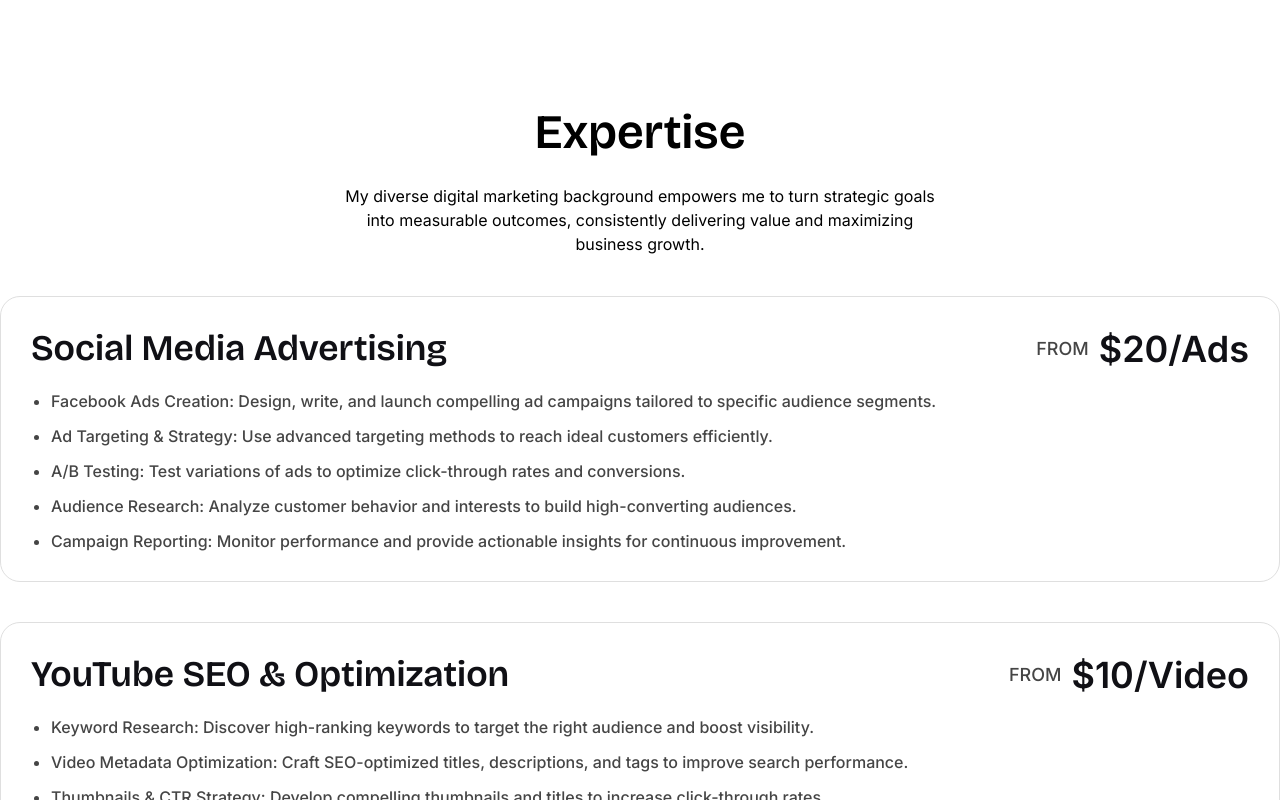
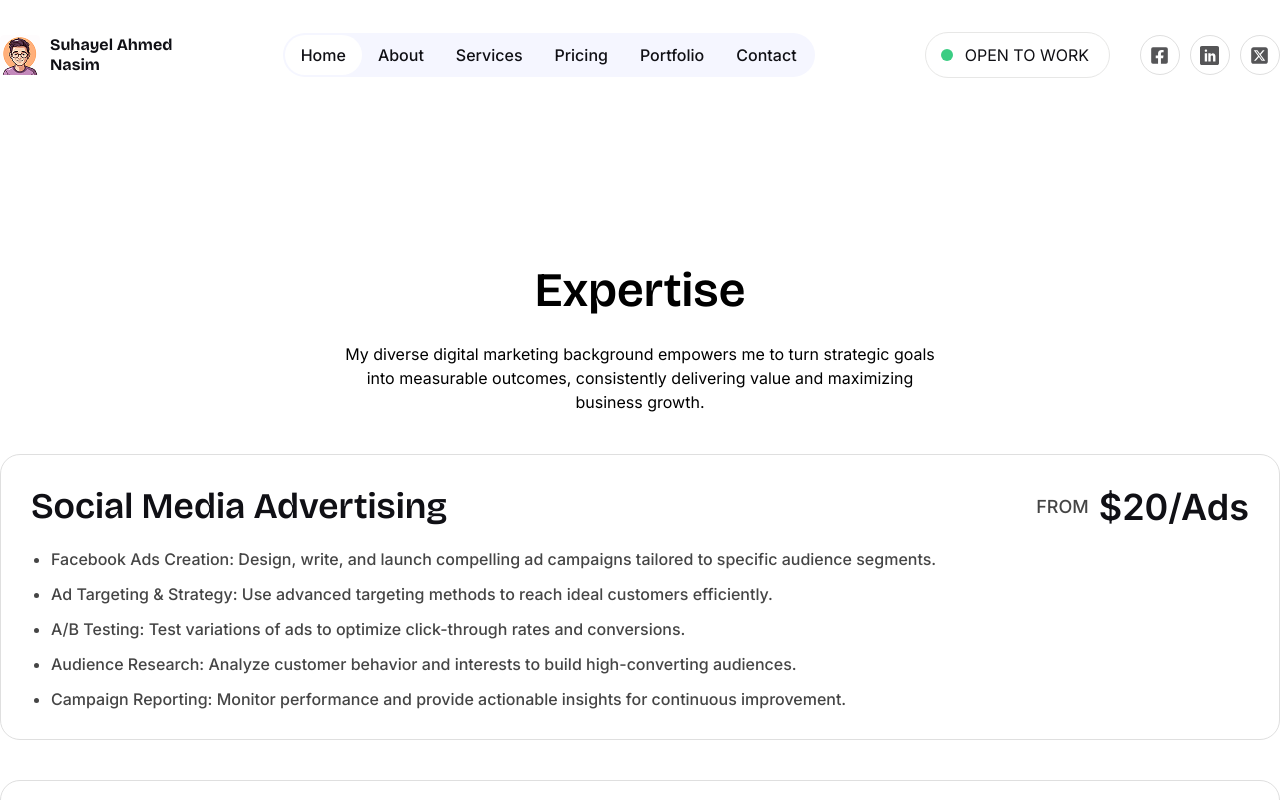
Before and after one commit to itsdevelopershakil/freelancer-mahim, a Next.js app: page / in a window 1280 px wide. Shown: the top 800 px of the page. Built offline with nearby package versions, Linux system fonts and the light colour scheme.

Commit message:
header added

```diff
--- a/src/app/globals.css
+++ b/src/app/globals.css
@@ -16,6 +16,10 @@ h4,
 h5,
 h6 {
   font-family: var(--font-bricolage), sans-serif;
+}
+
+button {
+  cursor: pointer;
 }
 
 .max-width {
--- a/src/app/page.tsx
+++ b/src/app/page.tsx
@@ -1,13 +1,15 @@
 import Expertise from "@/components/Expertise";
 import Gallery from "@/components/Gallery";
 import Footer from "@/components/partials/Footer";
+import Header from "@/components/partials/Header";
 import Portfolio from "@/components/Portfolio";
 import TestimonialCard from "@/components/TestimonialCard";
 
 export default function Home() {
   return (
     <>
-      <section className="py-20 sm:py-[100px]">
+      <Header />
+      <section className="py-20 sm:py-[100px]" id="pricing">
         <div className="max-width">
           <h1 className="font-semibold text-2xl sm:text-3xl lg:text-5xl leading-[64px] text-center">
             Expertise
@@ -21,7 +23,7 @@ export default function Home() {
           <Expertise />
         </div>
       </section>
-      <section className="py-20 bg-[#101015]">
+      <section className="py-20 bg-[#101015]" id="portfolio">
         <div className="max-width">
           <h1 className="text-white font-semibold text-2xl sm:text-3xl lg:text-5xl leading-[64px] text-center">
             My Recent Projects
--- /dev/null
+++ b/src/components/Social.tsx
@@ -0,0 +1,45 @@
+import Link from "next/link";
+import { FaFacebookSquare } from "react-icons/fa";
+import { FaSquareXTwitter } from "react-icons/fa6";
+import { ImLinkedin } from "react-icons/im";
+
+const Social = () => {
+  const socialLinks = [
+    {
+      id: 1,
+      icon: (
+        <FaFacebookSquare className="text-[19px] text-[rgba(43,43,45,0.80)] group-hover:text-[#2B2B2D] duration-300" />
+      ),
+      url: "",
+    },
+    {
+      id: 2,
+      icon: (
+        <ImLinkedin className="text-[19px] text-[rgba(43,43,45,0.80)] group-hover:text-[#2B2B2D] duration-300" />
+      ),
+      url: "",
+    },
+    {
+      id: 3,
+      icon: (
+        <FaSquareXTwitter className="text-[19px] text-[rgba(43,43,45,0.80)] group-hover:text-[#2B2B2D] duration-300" />
+      ),
+      url: "",
+    },
+  ];
+  return (
+    <div className="flex items-center gap-2.5">
+      {socialLinks.map((item, i) => (
+        <Link
+          key={i}
+          href={item.url}
+          className="size-10 rounded-full border border-[rgba(43,43,45,0.15)] flex items-center justify-center hover:border-[#2B2B2D] group duration-300"
+        >
+          {item.icon}
+        </Link>
+      ))}
+    </div>
+  );
+};
+
+export default Social;
--- a/src/components/partials/Footer.tsx
+++ b/src/components/partials/Footer.tsx
@@ -4,7 +4,7 @@ import Link from "next/link";
 
 const Footer = () => {
   return (
-    <div className="bg-[#101015] py-20">
+    <div className="bg-[#101015] py-20" id="contact">
       <div className="max-width text-center relative">
         <Image
           src={VectorImg}
--- /dev/null
+++ b/src/components/partials/Header.tsx
@@ -0,0 +1,33 @@
+import Logo from "@/assets/images/logo.png";
+import Image from "next/image";
+import Social from "../Social";
+import NavLinks from "./NavLinks";
+
+const Header = () => {
+  return (
+    <header className="mt-8 mb-20">
+      <div className="max-width">
+        <nav className="flex items-center justify-between gap-[30px]">
+          <div className="flex items-center gap-2.5 shrink-0">
+            <Image
+              src={Logo}
+              alt="Logo"
+              className="w-10 shrink-0 object-contain"
+            />
+            <h1 className="font-bold text-[#101015] leading-5">
+              Suhayel Ahmed <br /> Nasim
+            </h1>
+          </div>
+          <NavLinks />
+          <div className="flex items-center gap-3 border border-[#E7E7E6] pl-[15px] pr-5 py-2.5 rounded-[30px] cursor-pointer select-none">
+            <span className="bg-[#3BCD83] size-3 rounded-full shrink-0"></span>
+            <p className="text-[#101015]">OPEN TO WORK</p>
+          </div>
+          <Social />
+        </nav>
+      </div>
+    </header>
+  );
+};
+
+export default Header;
--- /dev/null
+++ b/src/components/partials/NavLinks.tsx
@@ -0,0 +1,42 @@
+"use client";
+
+import { useState } from "react";
+
+const sections = [
+  { label: "Home", id: "home" },
+  { label: "About", id: "about" },
+  { label: "Services", id: "services" },
+  { label: "Pricing", id: "pricing" },
+  { label: "Portfolio", id: "portfolio" },
+  { label: "Contact", id: "contact" },
+];
+
+const NavLinks = () => {
+  const [activeTab, setActiveTab] = useState("home");
+  const handleClick = (id: string) => {
+    setActiveTab(id);
+
+    const el = document.getElementById(id);
+    if (el) {
+      el.scrollIntoView({ behavior: "smooth", block: "start" });
+    }
+  };
+  return (
+    <div className="flex items-center bg-[#F5F6FF] rounded-[30px] p-[2px] mx-auto">
+      {sections.map((section) => (
+        <button
+          key={section.id}
+          type="button"
+          onClick={() => handleClick(section.id)}
+          className={`rounded-[20px] px-4 py-2 font-medium text-[#101015] transition ${
+            activeTab === section.id ? "bg-white" : "bg-transparent"
+          }`}
+        >
+          {section.label}
+        </button>
+      ))}
+    </div>
+  );
+};
+
+export default NavLinks;
```
Also changed, not shown: src/assets/images/logo.png (added).
